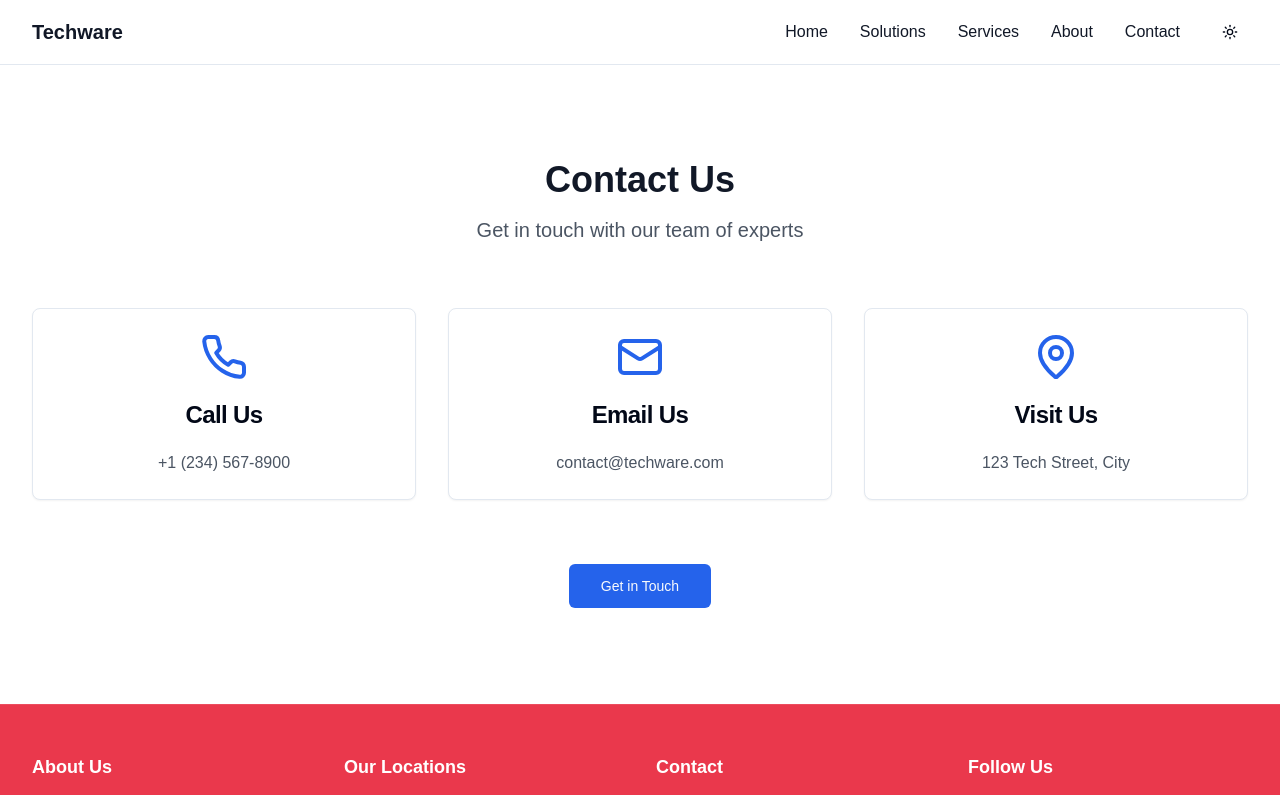
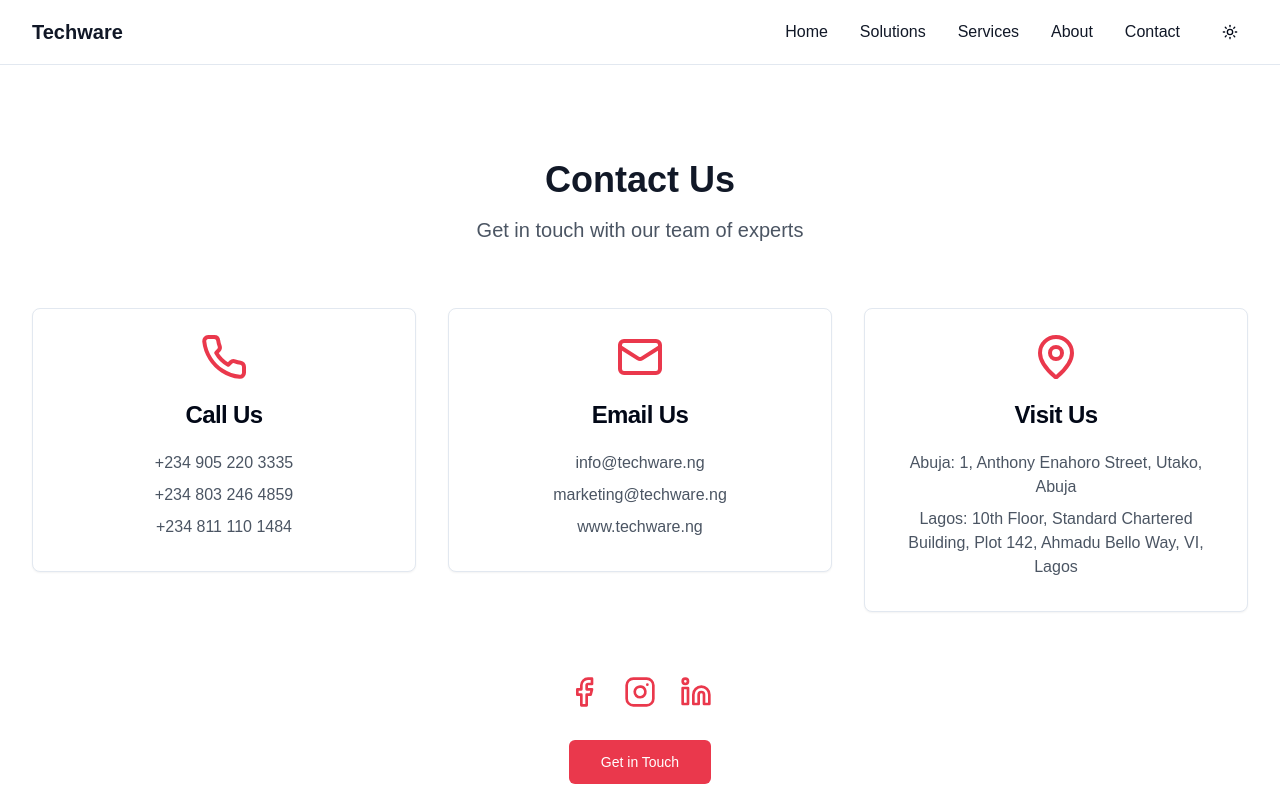
Before and after one commit to Iomole/techware2, a React (Vite) app: page /contact in a window 1280 px wide. Shown: the top 795 px of the page. Built offline with nearby package versions, Linux system fonts and the light colour scheme; a web font is replaced by a local one.

Commit message:
Update contact page details
Corrected contact information on the contact page to match the footer. Updated social media icons by removing Twitter and adding Instagram with the appropriate links.
[skip gpt_engineer]

```diff
--- a/src/components/Contact.tsx
+++ b/src/components/Contact.tsx
@@ -1,7 +1,7 @@
 import { motion } from 'framer-motion';
 import { Button } from './ui/button';
 import { Card, CardContent, CardHeader, CardTitle } from './ui/card';
-import { Phone, Mail, MapPin } from 'lucide-react';
+import { Phone, Mail, MapPin, Facebook, Linkedin, Instagram } from 'lucide-react';
 
 export const Contact = () => {
   return (
@@ -13,9 +13,32 @@ export const Contact = () => {
         </div>
         <div className="grid grid-cols-1 md:grid-cols-3 gap-8">
           {[
-            { icon: Phone, title: "Call Us", content: "+1 (234) 567-8900" },
-            { icon: Mail, title: "Email Us", content: "contact@techware.com" },
-            { icon: MapPin, title: "Visit Us", content: "123 Tech Street, City" },
+            {
+              icon: Phone,
+              title: "Call Us",
+              content: [
+                "+234 905 220 3335",
+                "+234 803 246 4859",
+                "+234 811 110 1484"
+              ]
+            },
+            {
+              icon: Mail,
+              title: "Email Us",
+              content: [
+                "info@techware.ng",
+                "marketing@techware.ng",
+                "www.techware.ng"
+              ]
+            },
+            {
+              icon: MapPin,
+              title: "Visit Us",
+              content: [
+                "Abuja: 1, Anthony Enahoro Street, Utako, Abuja",
+                "Lagos: 10th Floor, Standard Chartered Building, Plot 142, Ahmadu Bello Way, VI, Lagos"
+              ]
+            },
           ].map((item, index) => (
             <motion.div
               key={item.title}
@@ -26,11 +49,13 @@ export const Contact = () => {
             >
               <Card className="text-center">
                 <CardHeader>
-                  <item.icon className="h-12 w-12 mx-auto text-blue-600 mb-4" />
+                  <item.icon className="h-12 w-12 mx-auto text-[#ea384c] mb-4" />
                   <CardTitle>{item.title}</CardTitle>
                 </CardHeader>
                 <CardContent>
-                  <p className="text-gray-600">{item.content}</p>
+                  {item.content.map((line, i) => (
+                    <p key={i} className="text-gray-600 mb-2">{line}</p>
+                  ))}
                 </CardContent>
               </Card>
             </motion.div>
@@ -43,7 +68,33 @@ export const Contact = () => {
           viewport={{ once: true }}
           className="mt-16 text-center"
         >
-          <Button size="lg" className="bg-blue-600 hover:bg-blue-700">
+          <div className="flex justify-center space-x-6 mb-8">
+            <a
+              href="https://www.facebook.com/Officialtechware.ng/"
+              target="_blank"
+              rel="noopener noreferrer"
+              className="text-[#ea384c] hover:text-[#d02e3f] transition-colors"
+            >
+              <Facebook className="h-8 w-8" />
+            </a>
+            <a
+              href="https://www.instagram.com/officialtechware.ng/"
+              target="_blank"
+              rel="noopener noreferrer"
+              className="text-[#ea384c] hover:text-[#d02e3f] transition-colors"
+            >
+              <Instagram className="h-8 w-8" />
+            </a>
+            <a
+              href="https://ng.linkedin.com/company/techware-professional-services-ltd"
+              target="_blank"
+              rel="noopener noreferrer"
+              className="text-[#ea384c] hover:text-[#d02e3f] transition-colors"
+            >
+              <Linkedin className="h-8 w-8" />
+            </a>
+          </div>
+          <Button size="lg" className="bg-[#ea384c] hover:bg-[#d02e3f] text-white">
             Get in Touch
           </Button>
         </motion.div>
```
